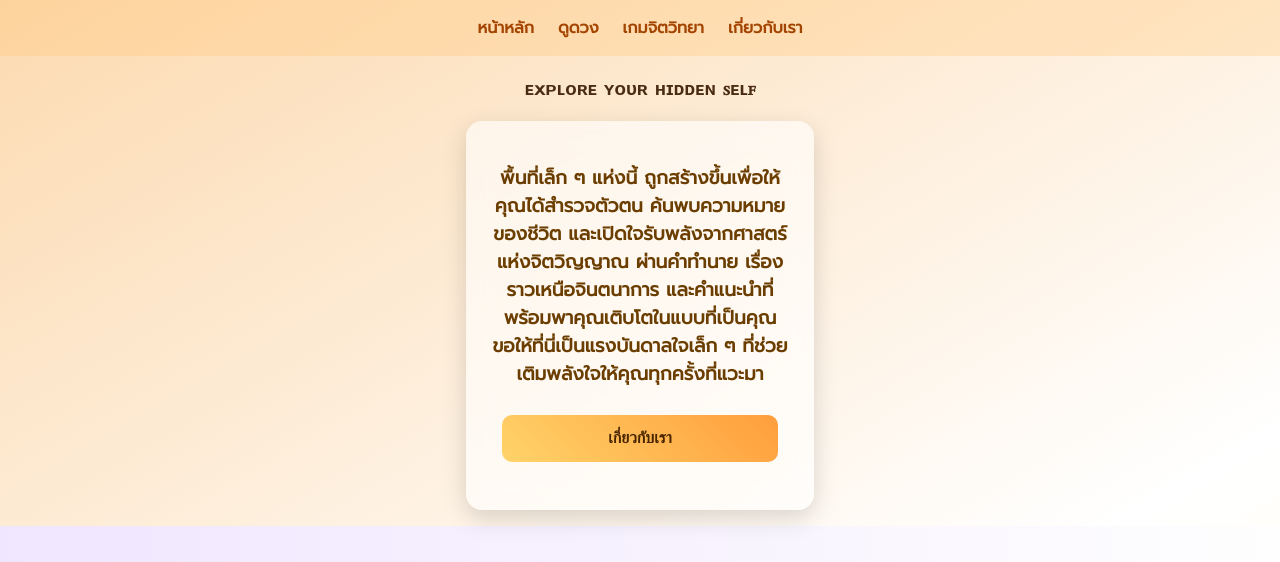
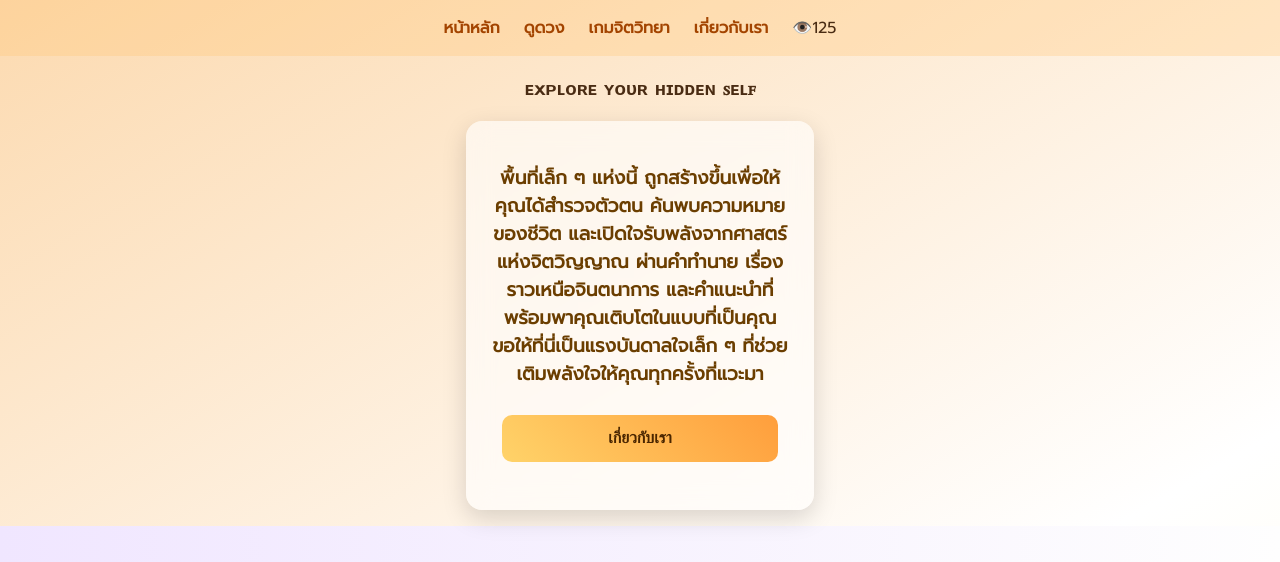
Before and after one commit to Hanna23200/RATA, a plain HTML site: page index.html in a window 1280 px wide. Shown: the top 562 px of the page. Drawn offline with Linux system fonts and the light colour scheme.

Commit message:
Update index.html

```diff
--- a/index.html
+++ b/index.html
@@ -108,6 +108,7 @@
     <a href="horoscope.html">ดูดวง</a>
     <a href="GAME.html">เกมจิตวิทยา</a>
     <a href="about.html">เกี่ยวกับเรา</a>
+    👁️125
   </nav>
 
   <h3>ᴇxᴘʟᴏʀᴇ ʏᴏᴜʀ ʜɪᴅᴅᴇɴ ꜱᴇʟꜰ</h3>
```
